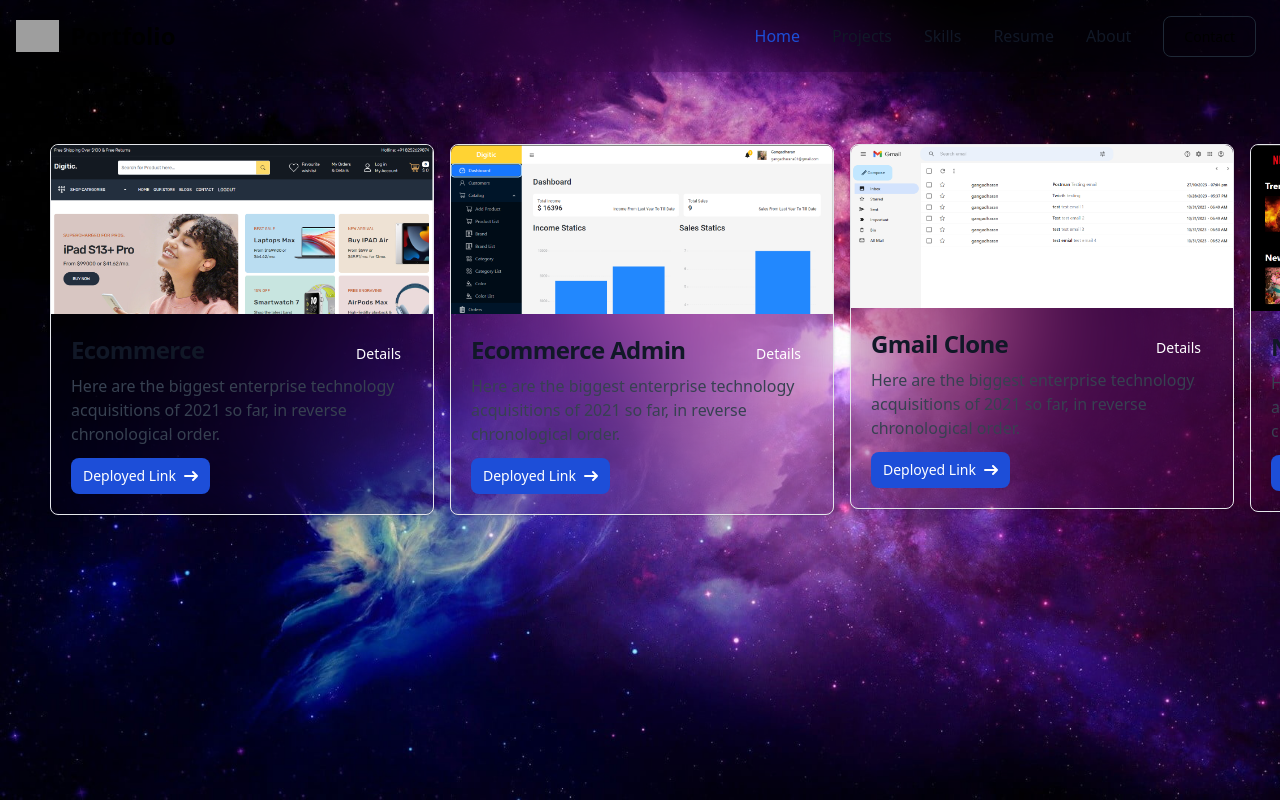
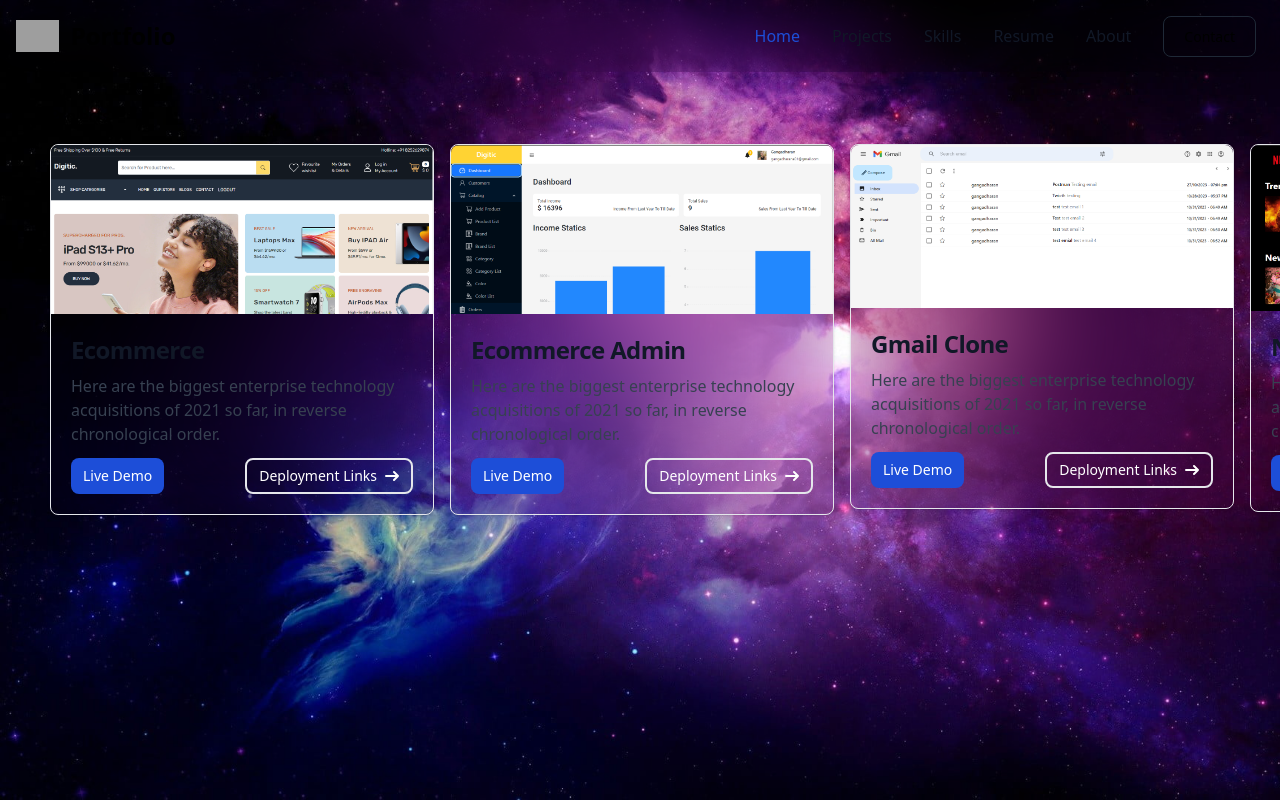
Before and after one commit to GANGADHARAN26/portfolio, a React (Vite) app: page /projects in a window 1280 px wide. Built offline with nearby package versions, Linux system fonts and the light colour scheme; no server answers; grey boxes are pictures that could not be loaded.

Commit message:
added code link

```diff
--- a/src/pages/About.jsx
+++ b/src/pages/About.jsx
@@ -1,7 +1,6 @@
 import { FiDownload } from "react-icons/fi";
 import { useNavigate } from "react-router-dom";
 const About = () => {
-  const navigate=useNavigate()
   return (
     <div className="container mt-28">
       <div className="py-20 px-8 h-96 border-2 w-full backdrop-blur-3xl ">
--- a/src/pages/Projects.jsx
+++ b/src/pages/Projects.jsx
@@ -52,36 +52,38 @@ export default function Projects() {
           return (
             <div id="card " className="hover:scale-105 transition ease-in-out delay-150" key={index}>
                      <div className="max-w-sm  border ring-orange-700 rounded-lg shadow backdrop-blur-3xl">
-                         <a href="#">
+                         <Link to={`/project/${index}`}>
                            <img
                             className="rounded-t-lg"
                             src={info.img}
                             alt=""
                           />
-                        </a>
+                        </Link>
                         <div className="p-5">
                           <a href="#" className="flex justify-between">
                             <h5 className="mb-2 text-2xl font-bold tracking-tight text-gray-900 dark:text-white">
                               {info.name}
                             </h5>
-                            <Link
-                            to={`/project/${index}`}
-                            className="inline-flex items-center px-3 py-1 text-sm font-medium text-center text-white   rounded-lg hover:bg-blue-800 focus:ring-4 focus:outline-none focus:ring-blue-300 dark:hover:bg-blue-700 dark:focus:ring-blue-800"
-                          >
-                            Details
-                          </Link>
+
                           </a>
                           <p className="mb-3 font-normal text-gray-700 dark:text-gray-400">
                             Here are the biggest enterprise technology acquisitions of 2021
                             so far, in reverse chronological order.
                           </p>
+                          <div className="flex justify-between">
                           <a
                             href={info.link}
                             className="inline-flex items-center px-3 py-2 text-sm font-medium text-center text-white bg-blue-700 rounded-lg hover:bg-blue-800 focus:ring-4 focus:outline-none focus:ring-blue-300 dark:bg-blue-600 dark:hover:bg-blue-700 dark:focus:ring-blue-800"
 
                           >
-                            Deployed Link
-                            <svg
+                            Live Demo
+
+                          </a>
+                          <Link
+                            to={`/project/${index}`}
+                            className="inline-flex items-center px-3 py-1  text-sm font-medium text-center text-white border-2  rounded-lg hover:bg-blue-800 focus:ring-4 focus:outline-none focus:ring-blue-300 dark:hover:bg-blue-700 dark:focus:ring-blue-800"
+                          >
+                            Deployment Links  <svg
                               className="rtl:rotate-180 w-3.5 h-3.5 ms-2"
                               aria-hidden="true"
                               xmlns="http://www.w3.org/2000/svg"
@@ -96,7 +98,8 @@ export default function Projects() {
                                 d="M1 5h12m0 0L9 1m4 4L9 9"
                               />
                             </svg>
-                          </a>
+                          </Link>
+                          </div>
                         </div>
                       </div>
                     </div>
--- a/src/pages/SingleProject.jsx
+++ b/src/pages/SingleProject.jsx
@@ -12,7 +12,7 @@ const SingleProject = () => {
       backEndGithublink:"https://github.com/GANGADHARAN26/ecommerce-backend",
       BackEndDeployLink:"https://dashboard.render.com/web/srv-cm9okgvqd2ns73dqqblg",
       features:"React ,Node js,Express js,React Redux,Redux Toolkit ",
-      detail:"Form Validation using Formik and Yup ,Payment gateway using Razorpay ,Notification features using Toastify , Redux and Redux Toolkit for State Management ,Rating feature included using react star components ,Product Photos included using cloudinary ,Authetication and Athorization feature included using Jsonwentoken and bcrypt ",
+      detail:"Form Validation using Formik and Yup ,Payment gateway using Razorpay ,Notification features using Toastify , Redux and Redux Toolkit for State Management ,Rating feature included using react star components ,Product Photos included using cloudinary ,Authentication and Authorization feature included using Jsonwentoken and bcrypt ",
 
     },
     {
@@ -23,7 +23,7 @@ const SingleProject = () => {
       backEndGithublink:"https://github.com/GANGADHARAN26/ecommerce-backend",
       BackEndDeployLink:"https://dashboard.render.com/web/srv-cm9okgvqd2ns73dqqblg",
       features:"React ,Node js,Express js,React Redux,Redux Toolkit ",
-      detail:"  Redux and Redux Toolkit for State Management ,For Notification features using Toastify ,Authetication and Athorization feature included using Jsonwentoken and bcrypt ,For Chart Designs Ant Design used with Graph",
+      detail:"  Redux and Redux Toolkit for State Management ,For Notification features using Toastify ,Authentication and Authorization feature included using Jsonwentoken and bcrypt ,For Chart Designs Ant Design used with Graph",
 
     },
     {
@@ -34,7 +34,7 @@ const SingleProject = () => {
       backEndGithublink:"https://github.com/GANGADHARAN26/Gmail-Clone-BackEnd",
       BackEndDeployLink:"https://dashboard.render.com/web/srv-ckujh3q37rbc73d1gl8g",
       features:"React ,Node js,Express js ,Material UI and Styled Components,Nodemailer,MongoDB ",
-      detail:"Email Sending Implemented using Nodemailer Package and For Authentication and Athorization features included using Jsonwebtoken and Bcrypt"
+      detail:"Email Sending Implemented using Nodemailer Package and For Authentication and Authorization features included using Jsonwebtoken and Bcrypt"
 
     },
     {
@@ -45,7 +45,7 @@ const SingleProject = () => {
       backEndGithublink:"https://github.com/GANGADHARAN26/netflix-clone-server",
       BackEndDeployLink:"https://dashboard.render.com/web/srv-cmdmhvv109ks7399d13g",
       features:"React ,Node js,Express js , Styled Components,Firebase",
-      detail:"For User Athentication Firebase is used and TMDB API is for Movie Data and Added Wishlist Functionality"
+      detail:"For User Authentication Firebase is used and TMDB API is for Movie Data and Added Wishlist Functionality"
     },
     {
       name: "Chat Application",
@@ -55,7 +55,7 @@ const SingleProject = () => {
       backEndGithublink:"https://github.com/GANGADHARAN26/chat-server",
       BackEndDeployLink:"https://dashboard.render.com/web/srv-cmc5m9f109ks73aj1oeg",
       features:"React ,Node js,Express js,React Redux,Redux Toolkit ,Socket.io,Socket.io-client,Tailwindcss",
-      detail:"Authentication and Athorization features included using Jsonwebtoken and Bcrypt,For Message conversation using socket.io "
+      detail:"Authentication and Authorization features included using Jsonwebtoken and Bcrypt,For Message conversation using socket.io "
     },
   ];
   useEffect(() => {
```
